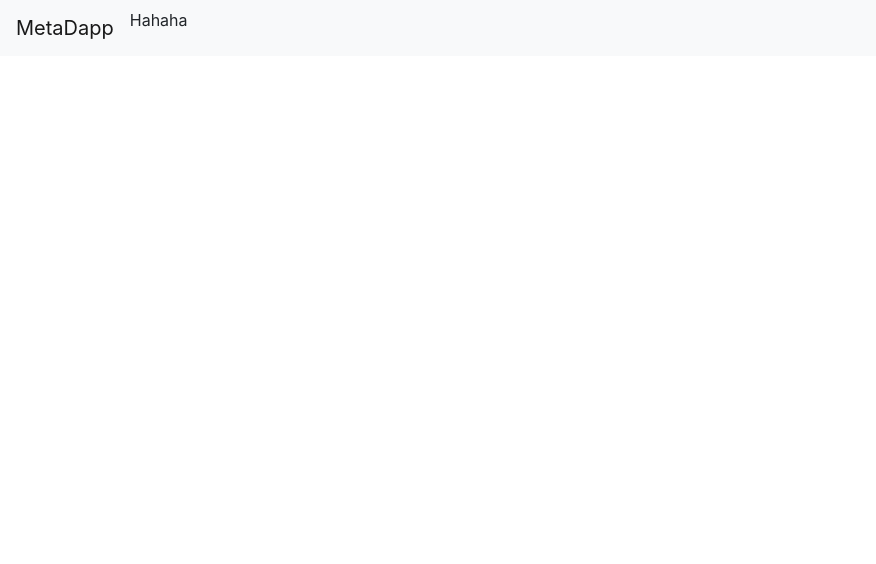
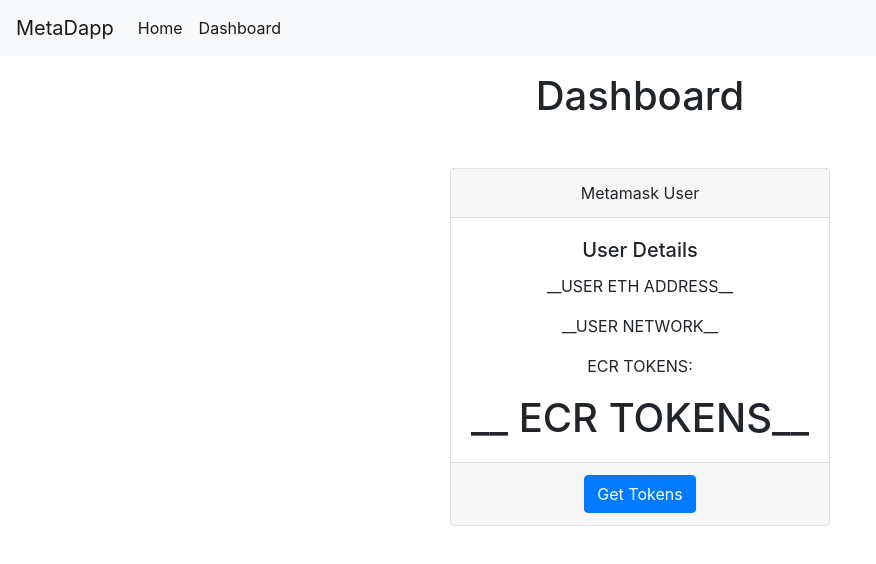
Before and after one commit to ealmario/meta-dapp, a React (Create React App) app: page /dashboard in a window 1280 px wide. Shown: the top 564 px of the page, without its empty margins (0-876 px from the left). Built offline with nearby package versions, Linux system fonts and the light colour scheme.

Commit message:
Add content to Home and Navbar | Create Dashboard page

```diff
--- a/src/App.js
+++ b/src/App.js
@@ -2,6 +2,8 @@ import React from 'react';
 import { BrowserRouter, Route, Switch } from 'react-router-dom';
 import Navbar from './pages/components/Navbar';
 import Home from './pages/Home';
+import Dashboard from './pages/Dashboard';
+import Page404 from './pages/Page404';
 
 function App() {
   return (
@@ -12,6 +14,14 @@ function App() {
           <Route exact path="/">
             <Home />
           </Route>
+
+          <Route exact path="/dashboard">
+            <Dashboard />
+          </Route>
+
+          <Route path="*">
+            <Page404 />
+          </Route>
         </Switch>
       </div>
     </BrowserRouter>
--- a/src/pages/Dashboard.js
+++ b/src/pages/Dashboard.js
@@ -0,0 +1,30 @@
+import React from 'react';
+import { Link } from 'react-router-dom';
+
+const Dashboard = () => {
+  return(
+    <>
+      <div className="container d-flex justify-content-center align-items-center flex-column py-3">
+        <h1 className="m-0">Dashboard</h1>
+
+        <div className="card text-center mt-5">
+          <div className="card-header">
+            Metamask User
+          </div>
+          <div className="card-body">
+            <h5 className="card-title">User Details</h5>
+            <p className="card-text">__USER ETH ADDRESS__</p>
+            <p className="card-text">__USER NETWORK__</p>
+            <p className="card-text">ECR TOKENS:</p>
+            <h1 className="card-text">__ ECR TOKENS__</h1>
+          </div>
+          <div className="card-footer">
+            <button class="btn btn-primary">Get Tokens</button>
+          </div>
+        </div>
+      </div>
+    </>
+  )
+}
+
+export default Dashboard;
--- a/src/pages/Home.js
+++ b/src/pages/Home.js
@@ -1,4 +1,5 @@
 import React from 'react';
+import { Link } from 'react-router-dom';
 
 const Home = () => {
   return(
@@ -6,7 +7,8 @@ const Home = () => {
       <div className="jumbotron jumbotron-fluid hero-section d-flex justify-content-center align-items-center m-0">
         <div className="container d-flex justify-content-center align-items-center flex-column">
           <h1 className="m-0">Welcome to MetaDapp</h1>
-          <p className="lead">Check your tokens</p>
+          <p className="lead mb-3">Check your tokens</p>
+          <Link className="btn btn-success" to="/dashboard">View Tokens</Link>
         </div>
       </div>
     </>
--- a/src/pages/components/Navbar.js
+++ b/src/pages/components/Navbar.js
@@ -10,19 +10,12 @@ const Navbar = () => {
       </button>
       <div className="collapse navbar-collapse" id="navbarNav">
         <ul className="navbar-nav">
-          <p>Hahaha</p>
-          {/* <li className="nav-item active">
-            <NavLink className="nav-link" href="#">Home <span class="sr-only">(current)</span></NavLink>
+          <li className="nav-item active">
+            <NavLink className="nav-link" to="/">Home <span class="sr-only">(current)</span></NavLink>
           </li>
           <li className="nav-item">
-            <NavLink className="nav-link" href="#">Features</NavLink>
+            <NavLink className="nav-link" to="/dashboard">Dashboard</NavLink>
           </li>
-          <li className="nav-item">
-            <NavLink className="nav-link" href="#">Pricing</NavLink>
-          </li>
-          <li className="nav-item">
-            <NavLink className="nav-link disabled" href="#" tabindex="-1" aria-disabled="true">Disabled</NavLink>
-          </li> */}
         </ul>
       </div>
     </nav>
```
